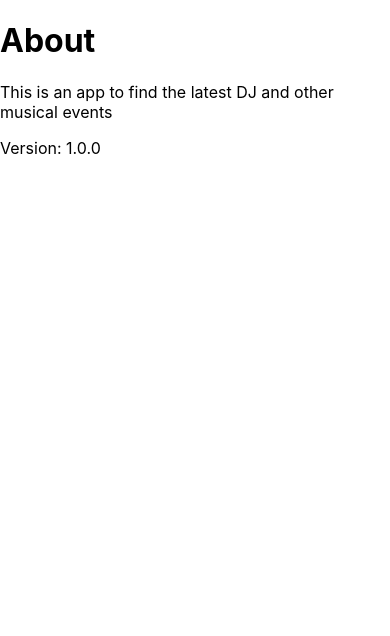
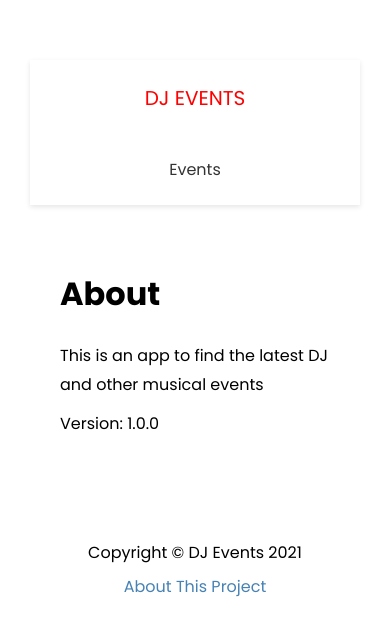
Before and after one commit to 209410678/1092-nextjs-djevent-id-, a Next.js app: page /about in a window 390 px wide. Shown: the top 636 px of the page. Built offline with nearby package versions, Linux system fonts and the light colour scheme.

Commit message:
Layout.js, Header.js, Footer.js

```diff
--- /dev/null
+++ b/components/Footer.js
@@ -0,0 +1,12 @@
+import Link from 'next/link';
+import styles from '../styles/Footer.module.css';
+export default function Footer() {
+  return (
+    <footer className={styles.footer}>
+      <p>Copyright &copy; DJ Events 2021</p>
+      <p>
+        <Link href='/about'>About This Project</Link>
+      </p>
+    </footer>
+  );
+}
--- /dev/null
+++ b/components/Header.js
@@ -0,0 +1,22 @@
+import Link from 'next/link';
+import styles from '../styles/Header.module.css';
+export default function Header() {
+  return (
+    <header className={styles.header}>
+      <div className={styles.logo}>
+        <Link href='/'>
+          <a>DJ Events</a>
+        </Link>
+      </div>
+      <nav>
+        <ul>
+          <li>
+            <Link href='/events'>
+              <a>Events</a>
+            </Link>
+          </li>
+        </ul>
+      </nav>
+    </header>
+  );
+}
--- /dev/null
+++ b/components/Layout.js
@@ -0,0 +1,25 @@
+import Head from 'next/head';
+import Header from './Header';
+import Footer from './Footer';
+import styles from '../styles/Layout.module.css';
+
+export default function Layout({ title, description, keywords, children }) {
+  return (
+    <div className={styles.container}>
+      <Head>
+        <title>{title}</title>
+        <meta name='description' content={description} />
+        <meta name='keywords' content={keywords} />
+      </Head>
+      <Header />
+      <div className={styles.container}>{children}</div>
+      <Footer />
+    </div>
+  );
+}
+
+Layout.defaultProps = {
+  title: 'DJ Events || Find the hottiest parties',
+  description: 'Find the latest DJ and other musical events',
+  keywords: 'music, dj, edm, events',
+};
--- a/pages/about.js
+++ b/pages/about.js
@@ -1,9 +1,11 @@
+import Layout from '../components/Layout';
+
 export default function AboutPage() {
   return (
-    <div>
+    <Layout title='About DJ Events'>
       <h1>About</h1>
       <p>This is an app to find the latest DJ and other musical events</p>
       <p>Version: 1.0.0</p>
-    </div>
+    </Layout>
   );
 }
--- a/pages/events/index.js
+++ b/pages/events/index.js
@@ -1,3 +1,4 @@
+import Layout from '../../components/Layout';
 export default function EventPage() {
-  return <div>Events</div>;
+  return <Layout>Events</Layout>;
 }
--- /dev/null
+++ b/styles/Footer.module.css
@@ -0,0 +1,7 @@
+.footer {
+  margin: 100px 0 40px;
+  text-align: center;
+}
+.footer p {
+  margin: 5px 0;
+}
--- /dev/null
+++ b/styles/Header.module.css
@@ -0,0 +1,48 @@
+.header {
+  display: flex;
+  justify-content: space-between;
+  align-items: center;
+  background: #fff;
+  color: #333;
+  height: 60px;
+  padding: 0 30px;
+  box-shadow: 0 2px 5px rgba(0, 0, 0, 0.1);
+}
+.header a {
+  color: #333;
+  margin-right: 20px;
+}
+.header a:hover {
+  color: #000;
+}
+.header ul {
+  display: flex;
+  align-items: center;
+  justify-content: center;
+  list-style: none;
+}
+.logo {
+  color: red;
+  font-size: 20px;
+  text-transform: uppercase;
+}
+.logo a {
+  color: red;
+}
+@media (max-width: 768px) {
+  .header {
+    flex-direction: column;
+    height: auto;
+  }
+  .header ul {
+    margin: 20px 0;
+    flex-direction: column;
+    text-align: center;
+  }
+  .header a {
+    margin-right: 0;
+  }
+  .logo {
+    margin: 20px 0;
+  }
+}
--- /dev/null
+++ b/styles/Layout.module.css
@@ -0,0 +1,5 @@
+.container {
+  margin: 60px auto;
+  max-width: 960px;
+  padding: 0 30px;
+}
--- a/styles/globals.css
+++ b/styles/globals.css
@@ -1,16 +1,55 @@
+@import url('https://fonts.googleapis.com/css2?family=Poppins:wght@300;400;500;600;700&display=swap');
+* {
+  box-sizing: border-box;
+  margin: 0;
+  padding: 0;
+}
 html,
 body {
-  padding: 0;
-  margin: 0;
-  font-family: -apple-system, BlinkMacSystemFont, Segoe UI, Roboto, Oxygen,
-    Ubuntu, Cantarell, Fira Sans, Droid Sans, Helvetica Neue, sans-serif;
+  font-family: 'Poppins', sans-serif;
+  line-height: 1.8;
 }
-
 a {
-  color: inherit;
   text-decoration: none;
+  color: steelblue;
 }
-
-* {
-  box-sizing: border-box;
+p {
+  margin: 10px 0;
 }
+h1 {
+  margin-bottom: 20px;
+}
+.btn {
+  display: inline-block;
+  background: red;
+  color: #fff;
+  padding: 10px 20px;
+  cursor: pointer;
+  border: 0;
+  border-radius: 5px;
+}
+.btn:hover {
+  opacity: 0.9;
+}
+.btn-secondary {
+  font: inherit;
+  font-size: 13px;
+  background: #000;
+  color: #fff !important;
+  border: 0;
+  border-radius: 5px;
+  padding: 5px 15px;
+  margin: 0 20px;
+  cursor: pointer;
+}
+.btn-secondary:hover {
+  opacity: 0.8;
+}
+.btn-icon {
+  display: flex;
+  align-items: center;
+  justify-content: center;
+}
+.btn-icon svg {
+  margin-right: 5px;
+}
```
Also changed, not shown: pages/index.js (+7 -66 lines), pages/index0.js (added, +69 -0 lines), styles/Home0.module.css (renamed from styles/Home.module.css).
